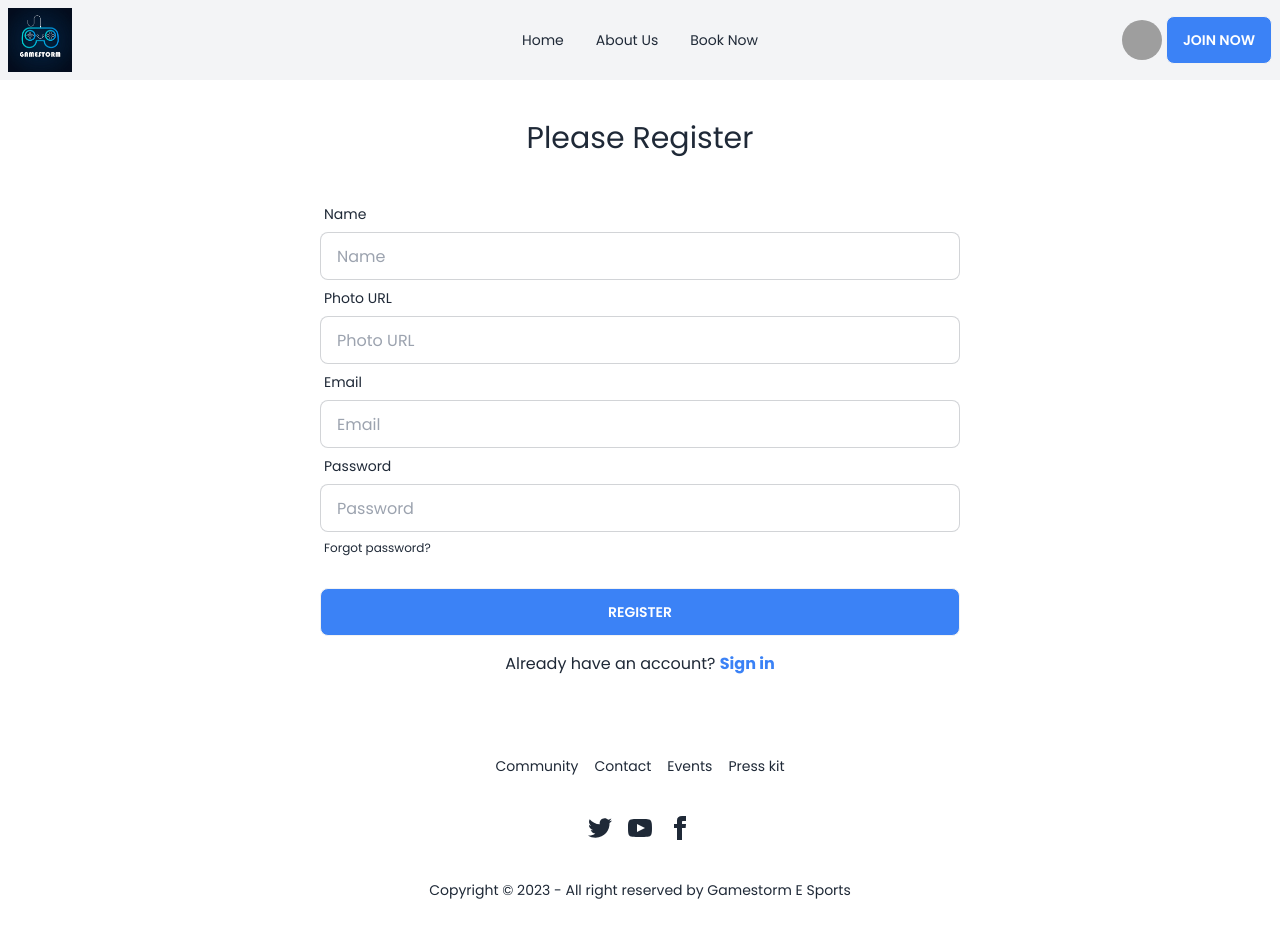
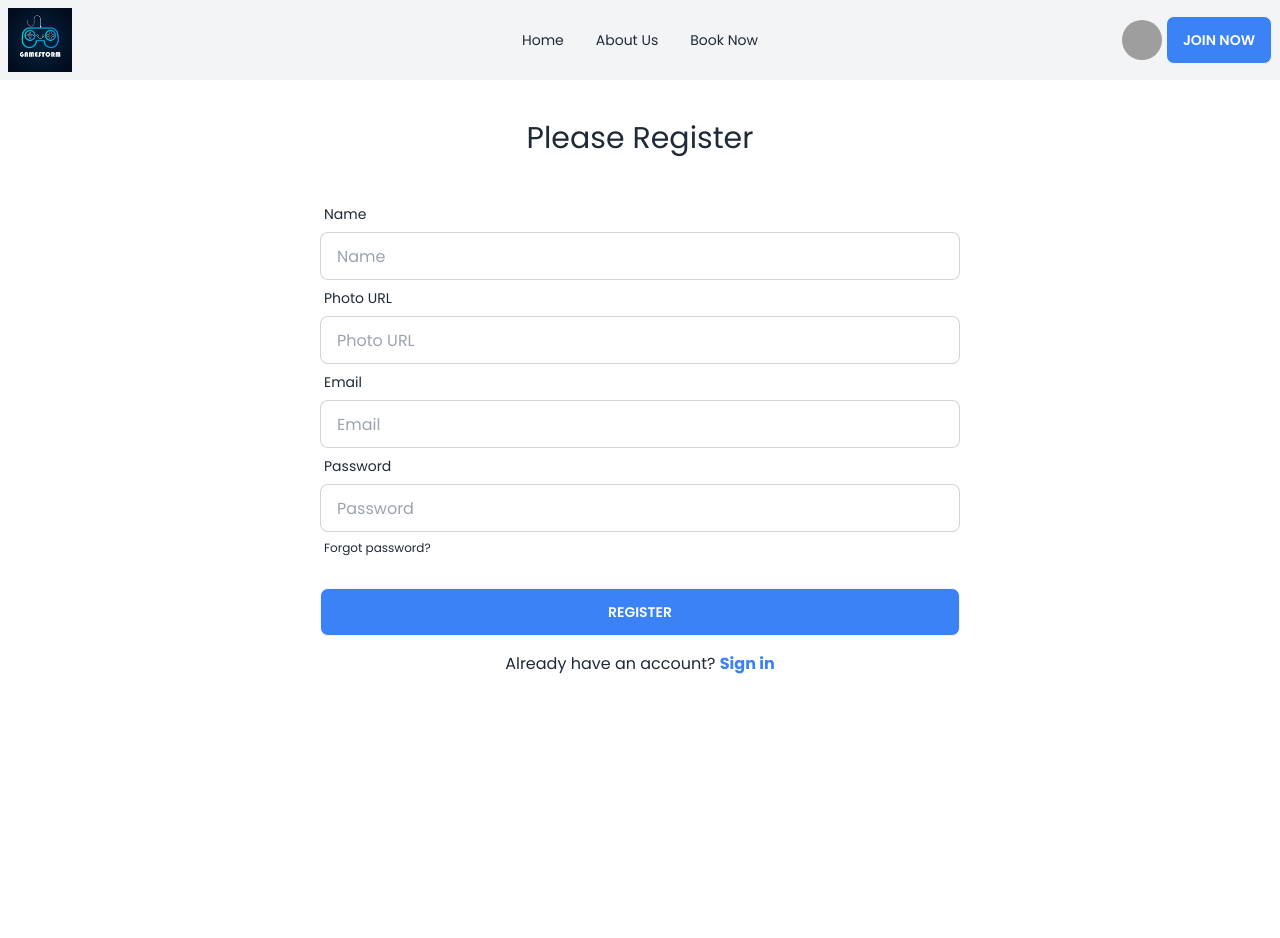
Before and after one commit to Be3tle/gamestorm-react-auth, a React (Vite) app: page /register in a window 1280 px wide. After the commit the page ends 800 px from the top, so only its background shows below. Built offline with nearby package versions, Linux system fonts and the light colour scheme; no server answers; grey boxes are pictures that could not be loaded.

Commit message:
removed footer compo from register page

```diff
--- a/src/Page/Login/Register.jsx
+++ b/src/Page/Login/Register.jsx
@@ -1,7 +1,6 @@
 import { Link } from 'react-router-dom';
 import { useContext, useState } from 'react';
 import { AuthContext } from '../../Provider/AuthProvider';
-import Footer from '../../Components/Footer/Footer';
 import { ToastContainer, toast } from 'react-toastify';
 import 'react-toastify/dist/ReactToastify.css';
 
@@ -120,7 +119,6 @@ const Register = () => {
           </Link>
         </p>
       </div>
-      <Footer></Footer>
       <ToastContainer />
     </div>
   );
```
